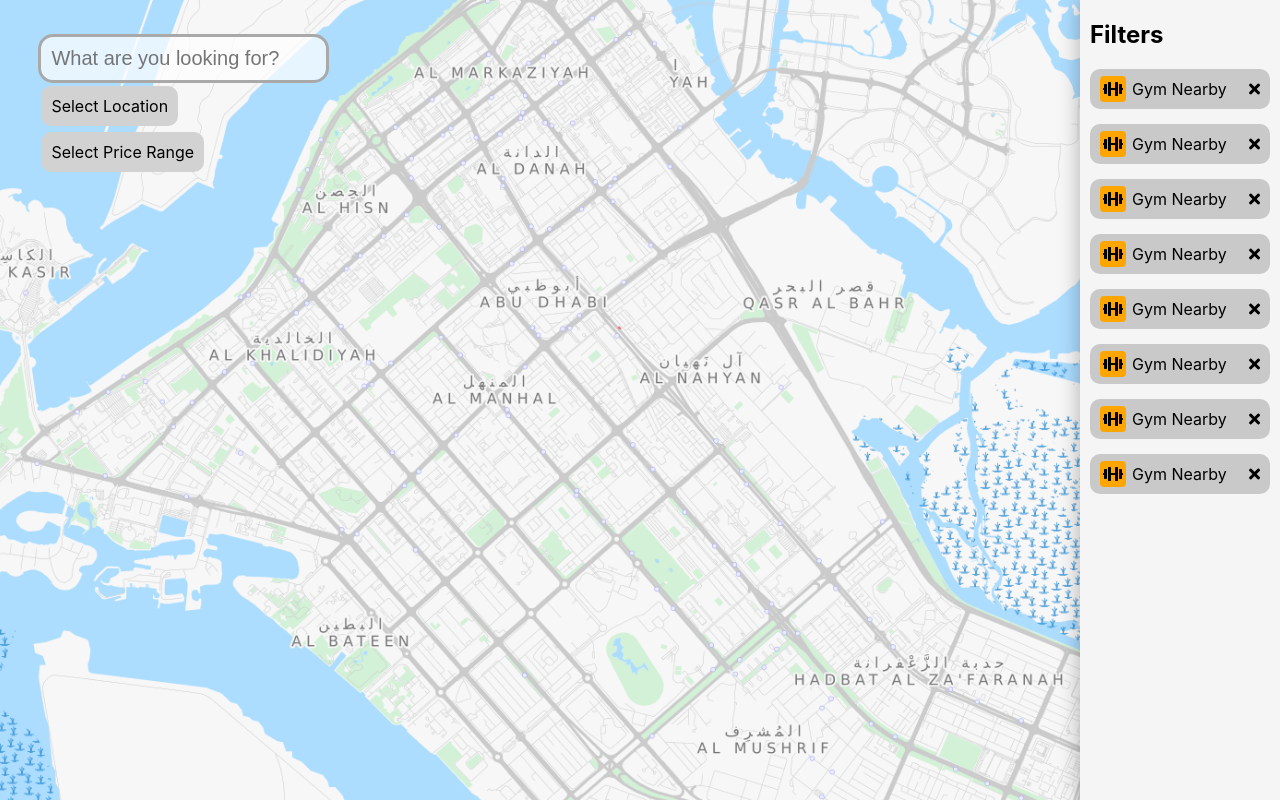
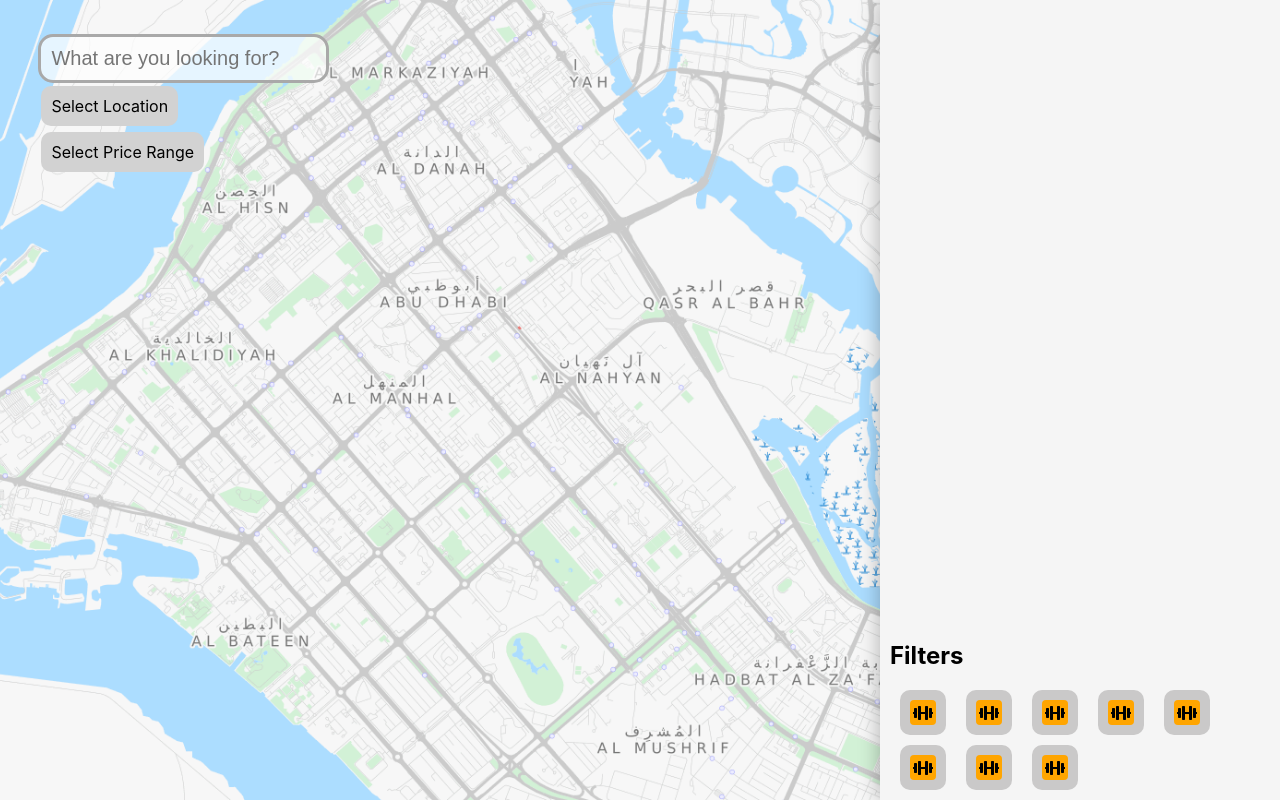
Before and after one commit to emilgoldsmith/GoodLiving, a React (Create React App) app in the folder app/: page / in a window 1280 px wide. Built offline with nearby package versions, Linux system fonts and the light colour scheme.

Commit message:
Play with expanding filters at bottom of sidebar

```diff
--- a/app/src/App.js
+++ b/app/src/App.js
@@ -20,10 +20,12 @@ const Filter = ({ iconType }) => {
   return (
     <div className={styles.filter}>
       {icon}
-      {description}
+      <span>{description}</span>
+      <div className={styles.growingFlex}>
         <button className={styles.unstyledButton}>
           <i className="fas fa-times" />
         </button>
+      </div>
     </div>
   );
 };
@@ -46,11 +48,14 @@ class App extends Component {
           </div>
         </div>
         <div className={styles.sidebarContainer}>
+          <div className={styles.propertiesContainer} />
+          <div className={styles.filterSection}>
             <h2>Filters</h2>
-          <div>
+            <div className={styles.filtersContainer}>
               {new Array(8).fill(0).map(_i => (
                 <Filter iconType="gym" key={x++} />
               ))}
+            </div>
           </div>
         </div>
       </div>
--- a/app/src/App.module.scss
+++ b/app/src/App.module.scss
@@ -2,7 +2,7 @@
   height: 100%;
   width: 100%;
   display: grid;
-  grid-template-columns: auto 200px;
+  grid-template-columns: auto 400px;
   grid-template-rows: auto;
   grid-template-areas: "map sidebar";
 }
@@ -16,6 +16,8 @@
 }
 
 .sidebarContainer {
+  display: flex;
+  flex-direction: column;
   grid-area: "sidebar";
   background-color: rgb(245, 245, 245);
   box-shadow: 0 0 20px rgba(0, 0, 0, 0.3);
@@ -23,6 +25,10 @@
     margin-left: 10px;
     margin-right: 10px;
   }
+}
+
+.propertiesContainer {
+  flex-grow: 1;
 }
 
 .topContainer {
@@ -63,18 +69,56 @@
   }
 }
 
+.filtersContainer {
+  display: flex;
+  flex-wrap: wrap;
+  flex-direction: row;
+}
+
 .filter {
+  display: flex;
   padding: 10px;
   background: #cac9c9;
-  margin-bottom: 15px;
+  box-sizing: content-box;
+  width: 26px;
+  height: 25px;
+  margin: 0 10px 10px 10px;
   border-radius: 10px;
+  overflow: hidden;
 
-  button {
-    float: right;
+  transition: all 250ms ease;
+
+  span {
+    white-space: nowrap;
+    margin-top: 2px;
   }
 
-  .iconContainer {
-    margin-right: 6px;
+  button,
+  span {
+    visibility: hidden;
+  }
+
+  &:hover,
+  &:focus,
+  &:active {
+    width: 200px;
+
+    button {
+      float: right;
+    }
+
+    button,
+    span {
+      visibility: visible;
+    }
+
+    span {
+      margin-right: 6px;
+    }
+
+    .iconContainer {
+      margin-right: 6px;
+    }
   }
 }
 
@@ -105,3 +149,8 @@
 .gymIcon {
   background-color: orange;
 }
+
+.growingFlex {
+  flex-grow: 1;
+  margin: auto;
+}
```
Lines whose indentation alone changed are shown as unchanged.
